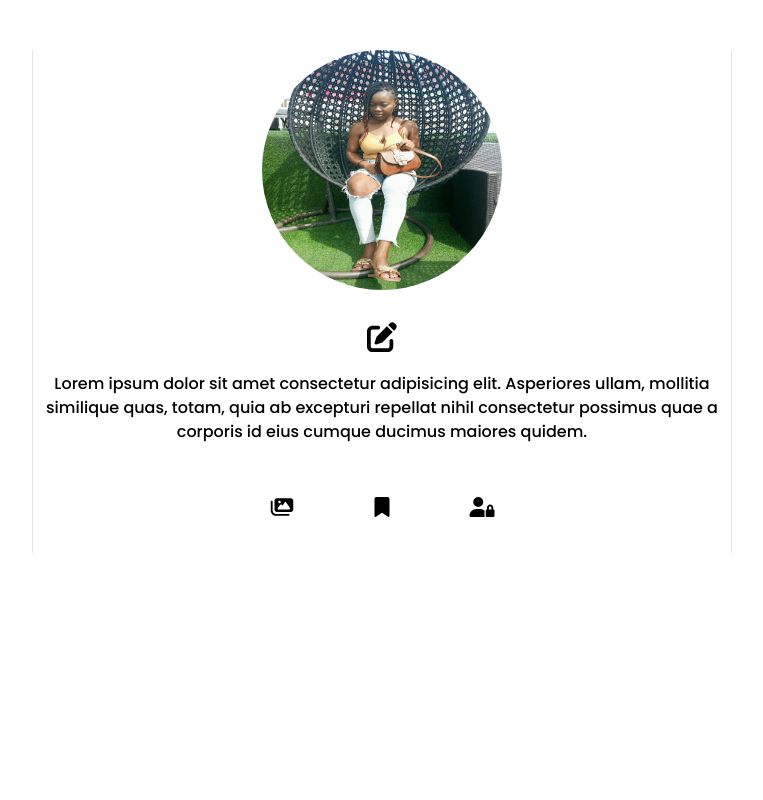
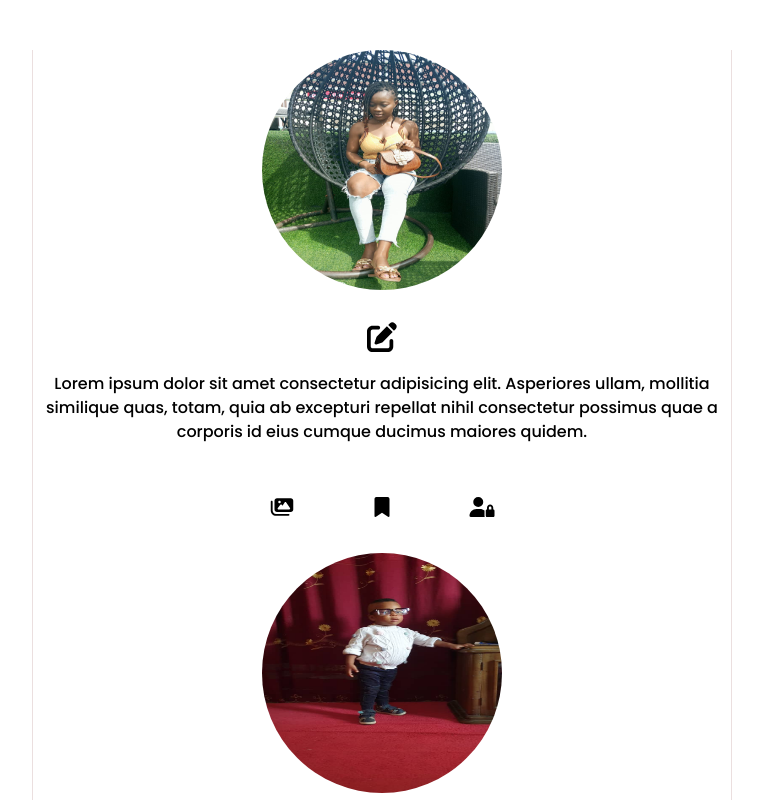
Before and after one commit to Nwakaego-Ego/circle, a Next.js app: page /component/profile in a window 1280 px wide. Both pictures are taken after a click on the button 550 px from the left and 509 px from the top of the page. Shown: the top 800 px of the page, without its empty margins (268-1031 px from the left). Built offline with nearby package versions, Linux system fonts and the light colour scheme.

Commit message:
images of the profile

```diff
--- a/src/app/component/profile/page.jsx
+++ b/src/app/component/profile/page.jsx
@@ -1,7 +1,7 @@
 "use client";
 import React, { useState } from "react";
 import Image from "next/image";
-import { imgCollection } from "../../imgCollection";
+import { imgCollection, image } from "../../imgCollection";
 import { FontAwesomeIcon } from "@fortawesome/react-fontawesome";
 import {
   faImages,
@@ -59,6 +59,21 @@ const Profile = () => {
                 className="profile-request-code profile-icon"
               />
             </div>
+            {images.map((item, id) => {
+              return (
+                <div key={id}>
+                  <img
+                    src={item.image}
+                    alt="profile_img"
+                    width={300}
+                    height={200}
+                    layout="fit"
+                    objectFit="cover"
+                    className="rounded-full w-60 h-60 mb-8"
+                  />
+                </div>
+              );
+            })}
           </div>
         </div>
       </div>
```
